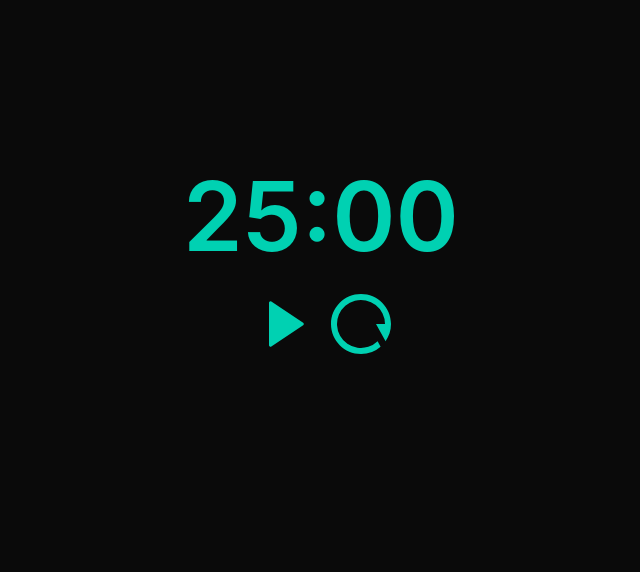
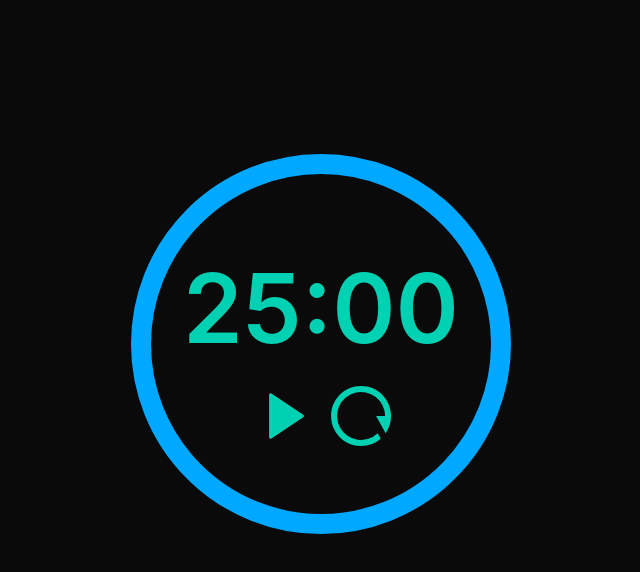
Before and after one commit to treelym/tomato-timer, a React (Create React App) app: page / in a window 1280 px wide. Shown: the top 572 px of the page, without its empty margins (319-959 px from the left). Built offline with nearby package versions, Linux system fonts and the light colour scheme.

Commit message:
Implement circle animation

```diff
--- a/src/components/Timer/Timer.css
+++ b/src/components/Timer/Timer.css
@@ -1,9 +1,53 @@
 .timer-container {
   min-height: 100vh;
 }
-.timer-text {
+.timer-heading {
   font-size: 6rem !important;
 }
+
+.timer {
+  position: relative;
+  margin: 0 auto;
+  width: 400px;
+}
+
+.timer-text {
+  position: absolute;
+  top: 50%;
+  left: 50%;
+  transform: translate(-50%, -50%);
+  font-weight: bold;
+  z-index: 1;
+}
+
 .timer-control {
   cursor: pointer;
 }
+
+.timer-svg {
+  transform: rotate(-90deg);
+  width: 100%;
+  height: 100%;
+}
+
+.timer-path-bg {
+  fill: none;
+  stroke: #00a8ff;
+  stroke-width: 5;
+}
+
+.timer-path {
+  fill: none;
+  stroke: #2d333b;
+  stroke-width: 5;
+  transition: stroke-dashoffset 1s linear;
+}
+
+.timer-label {
+  position: absolute;
+  top: 50%;
+  left: 50%;
+  transform: translate(-50%, -50%);
+  font-size: 2em;
+  font-weight: bold;
+}
--- a/src/components/Timer/Timer.tsx
+++ b/src/components/Timer/Timer.tsx
@@ -1,4 +1,4 @@
-import React, { useState } from 'react';
+import React, { useState, useEffect } from 'react';
 import './Timer.css';
 
 interface Props {
@@ -10,6 +10,19 @@ const Timer = ({ minutesLeft = 25, secondsLeft = 0 }: Props): JSX.Element => {
   const totalSeconds = (minutesLeft * 60) + secondsLeft;
   const [timeLeft, setTimeLeft] = useState<number>(totalSeconds);
   const [intervalId, setIntervalId] = useState<number | null>(null);
+  const [circleStrokeOffset, setCircleStrokeOffset] = useState<number>(0);
+
+  useEffect(() => {
+    return () => {
+      if (intervalId) {
+        window.clearInterval(intervalId);
+      }
+    }
+  }, [intervalId]);
+
+  useEffect(() => {
+    setCircleStrokeOffset((timeLeft / totalSeconds) * 283);
+  }, [timeLeft, totalSeconds]);
 
   const handleStartTimer = () => {
     if (!intervalId) {
@@ -67,11 +80,20 @@ const Timer = ({ minutesLeft = 25, secondsLeft = 0 }: Props): JSX.Element => {
       <div className='columns'>
         <div className='column is-half is-offset-one-quarter has-text-centered'>
           <div className='timer'>
-            <h2 className='timer-text has-text-primary has-text-weight-semibold'>{minutes < 10 ? `0${minutes}` : minutes}:{seconds < 10 ? `0${seconds}` : seconds}</h2>
-          </div>
-          <div className='timer-controls'>
-            <div className='columns'>
-              <div className='column is-4 is-offset-4'>
+            <svg className='timer-svg' viewBox='0 0 100 100' xmlns='http://www.w3.org/2000/svg'>
+              <circle className='timer-path-bg' cx='50' cy='50' r='45' />
+              <circle
+                className='timer-path'
+                cx='50'
+                cy='50'
+                r='45'
+                strokeDasharray='283'
+                strokeDashoffset={circleStrokeOffset}
+              />
+            </svg>
+            <div className='timer-text'>
+              <h2 className='timer-heading has-text-primary has-text-weight-semibold'>{minutes < 10 ? `0${minutes}` : minutes}:{seconds < 10 ? `0${seconds}` : seconds}</h2>
+              <div className='timer-controls'>
                 <span className='timer-control timer-play-pause' onClick={intervalId ? handleStopTimer : handleStartTimer}>
                   {intervalId ? <Pause /> : <Play />}
                 </span>
```
